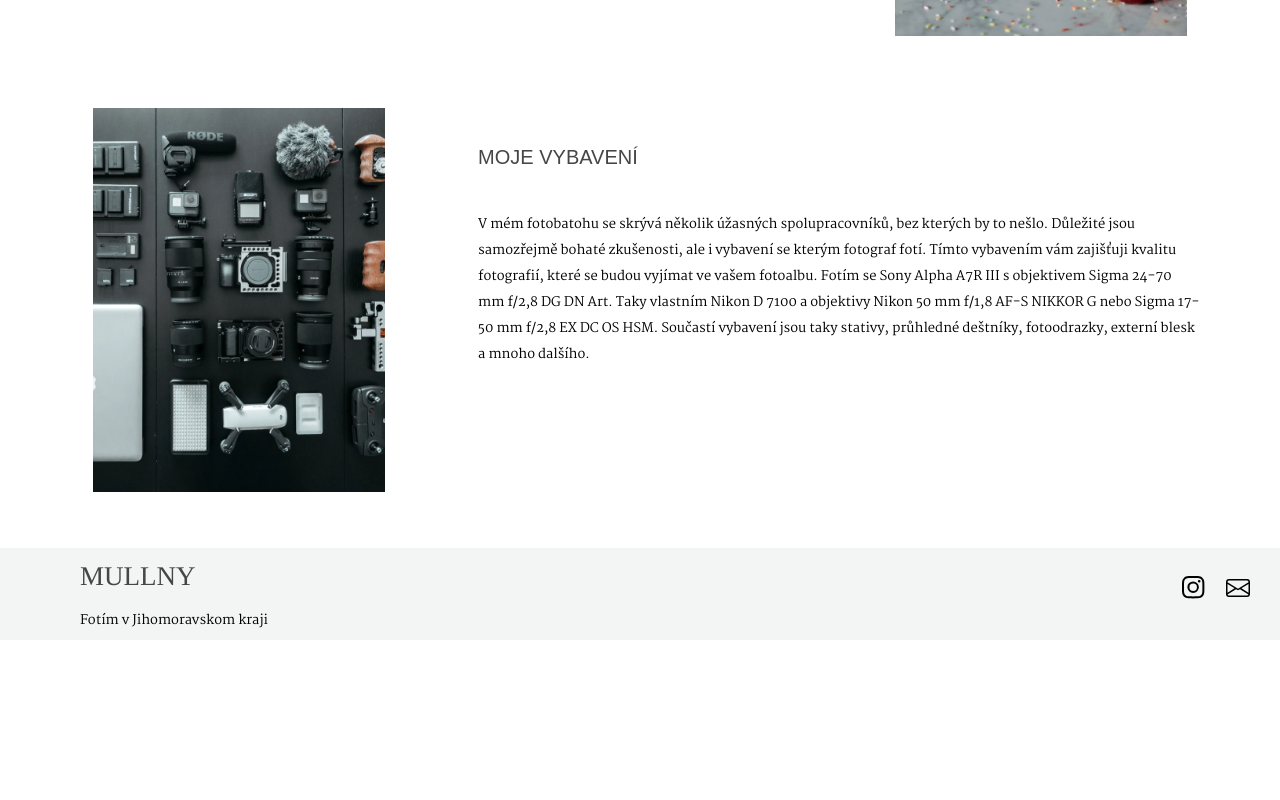
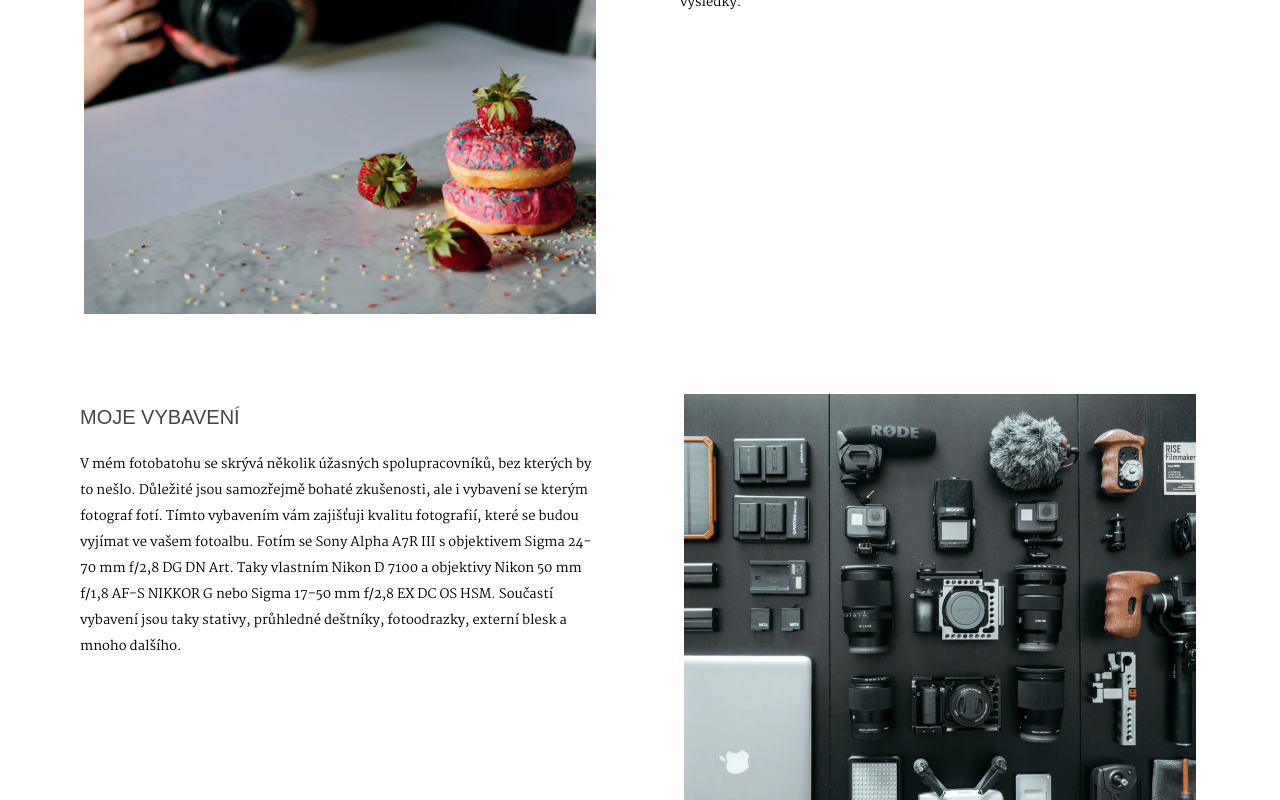
Before and after one commit to asdsasm9/mp_page, a React (Create React App) app: page /about in a window 1280 px wide. Shown: the part 1500-2300 px from the top of the page. Before the commit the page ends 2140 px from the top, so only its background shows below. Built offline with nearby package versions, Linux system fonts and the light colour scheme.

Commit message:
aboutView mobile friendly

```diff
--- a/src/components/NavMenu.tsx
+++ b/src/components/NavMenu.tsx
@@ -82,6 +82,7 @@
               <svg
                 className={`h-6 w-6 fill-current ${isMenuOpen ? "hidden" : ""}`}
                 viewBox="0 0 24 24"
+                style={{ color: "black" }}
               >
                 <path d="M4 5h16a1 1 0 0 1 0 2H4a1 1 0 1 1 0-2zm0 6h16a1 1 0 0 1 0 2H4a1 1 0 0 1 0-2zm0 6h16a1 1 0 0 1 0 2H4a1 1 0 0 1 0-2z" />
               </svg>
@@ -90,6 +91,7 @@
                   !isMenuOpen ? "hidden" : ""
                 }`}
                 viewBox="0 0 24 24"
+                style={{ color: "black" }}
               >
                 <path d="M18.3 5.71a.996.996 0 0 0-1.41 0L12 10.59 7.11 5.7A.996.996 0 1 0 5.7 7.11L10.59 12 5.7 16.89a.996.996 0 1 0 1.41 1.41L12 13.41l4.89 4.89a.996.996 0 1 0 1.41-1.41L13.41 12l4.89-4.89c.38-.38.38-1.02 0-1.4z" />
               </svg>
--- a/src/components/about/AboutView.css
+++ b/src/components/about/AboutView.css
@@ -13,17 +13,50 @@
   color: #464646;
 }
 
+.aboutMainImg{
+  max-height: 23rem;
+}
+
+
+.aboutImgDiv{
+  width:50%;
+  padding: 10px;
+  vertical-align:middle;
+}
+
 .textAboutImg{
-    width: 80%;
-    height: 50vw;
+  width: 80vw;
+  height: 80vw;
   display: block;
+  margin:auto;
+  object-fit: cover;
+}
+
+
+.aboutImgDiv{
+  width: 100%;
+}
+
+@media (max-width: 640px) {
+  .aboutImgDivFirst{
+    display: block !important;
+  }
+  .aboutImgDivSecond{
+    display:none !important;
+  }
+}
+
+
+@media (min-width: 640px) {
+  .aboutImgDiv{
+    width: 50%;
+    padding: 30px;
     margin-left: auto;
     margin-right: auto;
-    object-fit: cover;
   }
-  @media (min-width: 768px) {
+
   .textAboutImg{
-      width: 80%;
-      height: calc(50vw * 0.60);
+      width: 40vw;
+      height: 40vw;
     }
 }
--- a/src/components/about/AboutView.tsx
+++ b/src/components/about/AboutView.tsx
@@ -8,20 +8,29 @@
   textOnRight: boolean;
 }) => {
   const myImg = (
-    <div className="w-full md:w-1/2 p-4 items-center flex">
-      <img src={props.imgSrc} alt="Image" className="textAboutImg" />
-    </div>
+    <img src={props.imgSrc} alt="Image" className="textContactImg" />
   );
   return (
-    <div className="md:flex mx-10 mb-10">
-      {props.textOnRight ? myImg : ""}
-      <div className="w-full p-4 md:1/2 md:px-10 md:p-10">
-        <p className="textAboutTitle md:pt-3">{props.title}</p>
-        <p className="textAboutDescription pt-4 md:pt-10">
-          {props.description}
-        </p>
+    <div className="mb-5 mx-3 sm:mx-10 sm:flex">
+      <div
+        className={`contactImgDiv contactImgDivFirst ${
+          props.textOnRight ? "hidden" : "flex"
+        }`}
+      >
+        {myImg}
       </div>
-      {!props.textOnRight ? myImg : ""}
+
+      <div className="w-100 px-10 p-10 sm:w-1/2">
+        <p className="textAboutTitle">{props.title}</p>
+        <p className="textAboutDescription pt-5">{props.description}</p>
+      </div>
+      <div
+        className={`contactImgDiv contactImgDivSecond ${
+          !props.textOnRight ? "hidden" : "flex"
+        }`}
+      >
+        {myImg}
+      </div>
     </div>
   );
 };
--- a/src/components/contact/ContactView.tsx
+++ b/src/components/contact/ContactView.tsx
@@ -19,7 +19,6 @@
       </a>
     </div>
   );
-
   const myImg = (
     <img src={props.imgSrc} alt="Image" className="textContactImg" />
   );
```
Lines whose indentation alone changed are shown as unchanged.
